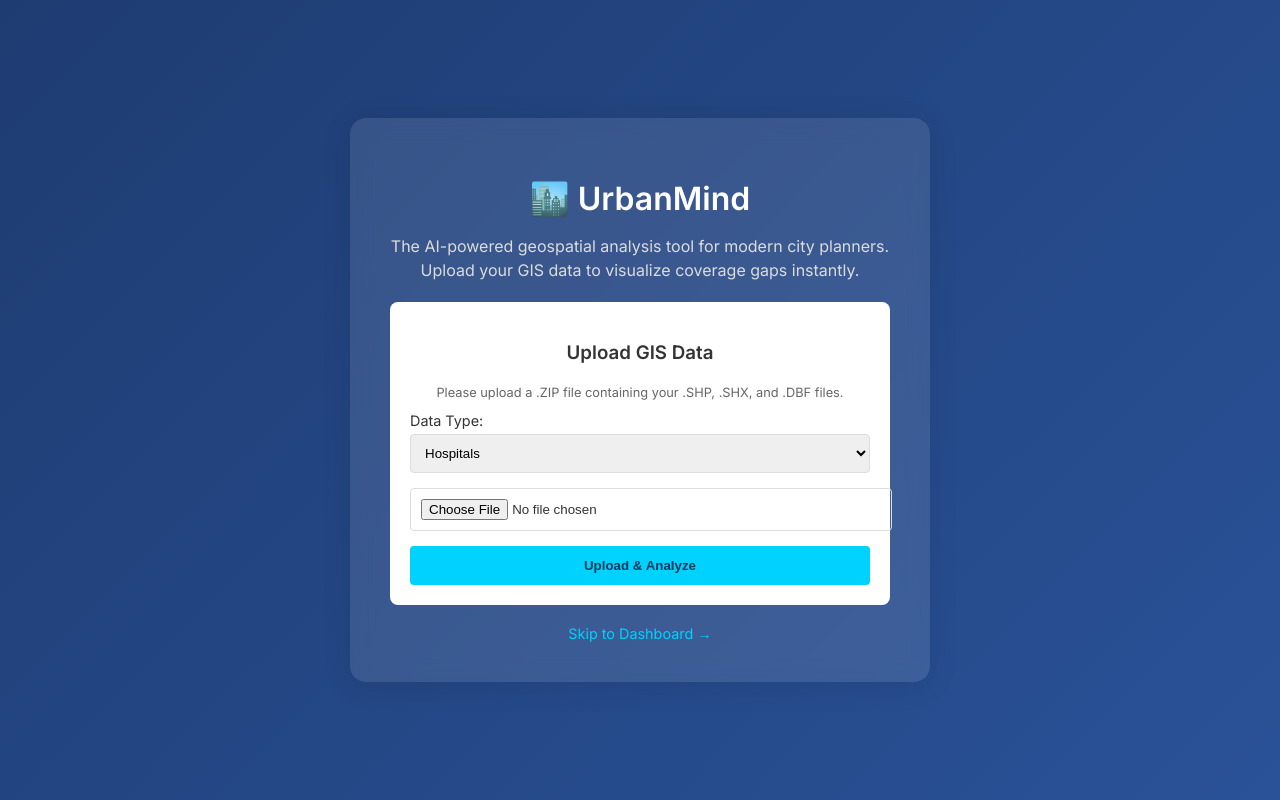
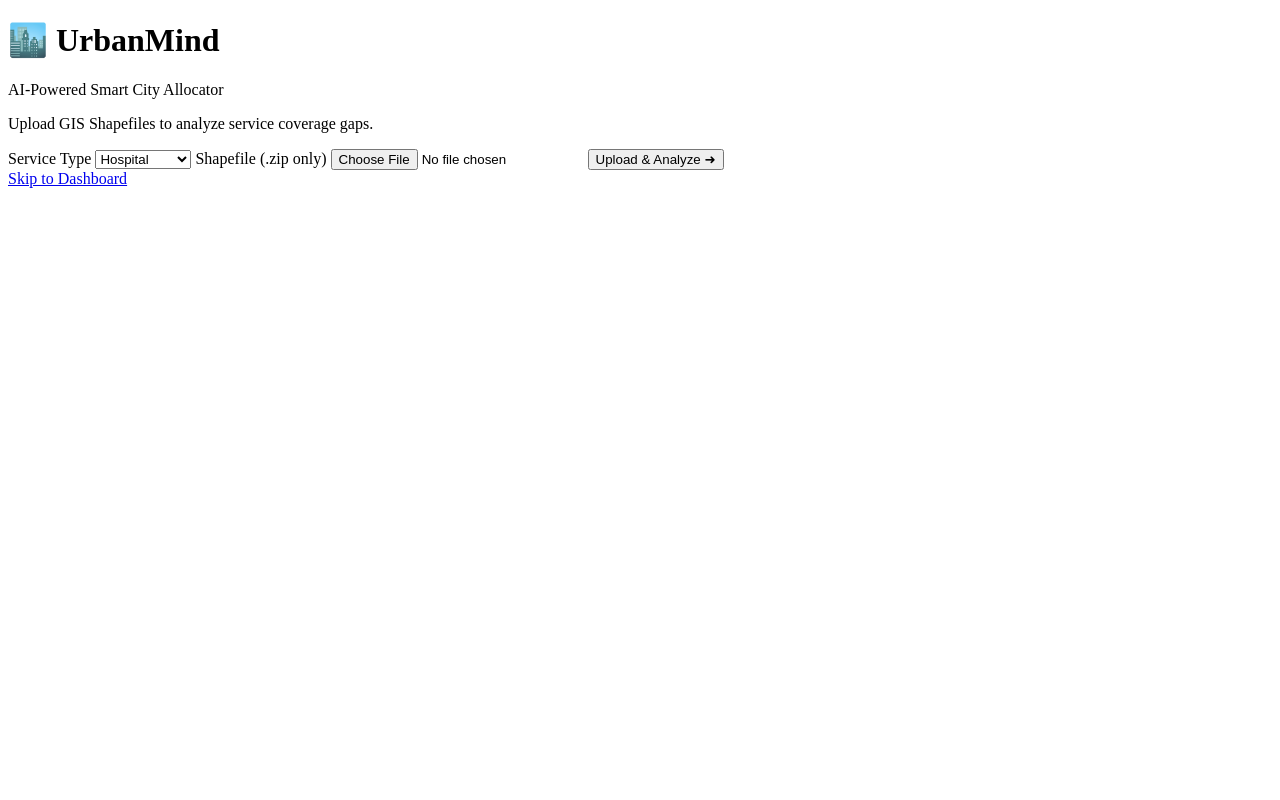
Before and after one commit to PythonJava098/test_db, a FastAPI app: page / in a window 1280 px wide. Run offline with FastAPI, Linux system fonts and the light colour scheme.

Commit message:
Update index.html

```diff
--- a/templates/index.html
+++ b/templates/index.html
@@ -2,45 +2,32 @@
 <html lang="en">
 <head>
     <meta charset="UTF-8">
-    <title>UrbanMind - Smart City Allocator</title>
+    <title>UrbanMind - Upload</title>
     <link href="https://fonts.googleapis.com/css2?family=Inter:wght@300;400;600&display=swap" rel="stylesheet">
-    <style>
-        body { font-family: 'Inter', sans-serif; margin: 0; background: linear-gradient(135deg, #1e3c72 0%, #2a5298 100%); color: white; display: flex; align-items: center; justify-content: center; height: 100vh; }
-        .container { background: rgba(255, 255, 255, 0.1); padding: 40px; border-radius: 16px; backdrop-filter: blur(10px); box-shadow: 0 4px 30px rgba(0, 0, 0, 0.1); text-align: center; max-width: 500px; }
-        h1 { margin-bottom: 10px; }
-        p { color: #dcdcdc; line-height: 1.5; }
-        .upload-box { background: white; color: #333; padding: 20px; border-radius: 8px; margin-top: 20px; }
-        select, input[type="file"] { width: 100%; margin-bottom: 15px; padding: 10px; border: 1px solid #ddd; border-radius: 4px; }
-        button { background: #00d2ff; color: #003a5c; border: none; padding: 12px 24px; font-weight: bold; cursor: pointer; border-radius: 4px; transition: 0.3s; width: 100%; }
-        button:hover { background: #3a7bd5; color: white; }
-        .links { margin-top: 20px; font-size: 0.9em; }
-        a { color: #00d2ff; text-decoration: none; }
-    </style>
+    <link rel="stylesheet" href="/static/style.css">
 </head>
-<body>
-    <div class="container">
+<body class="home-body">
+    <div class="glass-container">
         <h1>🏙️ UrbanMind</h1>
-        <p>The AI-powered geospatial analysis tool for modern city planners. Upload your GIS data to visualize coverage gaps instantly.</p>
+        <p>AI-Powered Smart City Allocator</p>
+        <p class="subtext">Upload GIS Shapefiles to analyze service coverage gaps.</p>
 
-        <form action="/upload" method="post" enctype="multipart/form-data" class="upload-box">
-            <h3>Upload GIS Data</h3>
-            <p style="color:#666; font-size: 0.8em; margin-bottom:10px;">Please upload a .ZIP file containing your .SHP, .SHX, and .DBF files.</p>
-
-            <label style="display:block; text-align:left; font-size:0.9em; margin-bottom:5px;">Data Type:</label>
+        <form action="/upload" method="post" enctype="multipart/form-data" class="upload-form">
+            <label>Service Type</label>
             <select name="category">
-                <option value="hospital">Hospitals</option>
-                <option value="school">Schools</option>
-                <option value="atm">ATMs</option>
-                <option value="petrol_pump">Petrol Pumps</option>
+                <option value="hospital">Hospital</option>
+                <option value="school">School</option>
+                <option value="atm">ATM</option>
+                <option value="petrol_pump">Petrol Pump</option>
             </select>
 
+            <label>Shapefile (.zip only)</label>
             <input type="file" name="file" accept=".zip" required>
-            <button type="submit">Upload & Analyze</button>
+
+            <button type="submit">Upload & Analyze ➜</button>
         </form>
 
-        <div class="links">
-            <a href="/dashboard">Skip to Dashboard &rarr;</a>
-        </div>
+        <a href="/dashboard" class="skip-link">Skip to Dashboard</a>
     </div>
 </body>
 </html>
```
